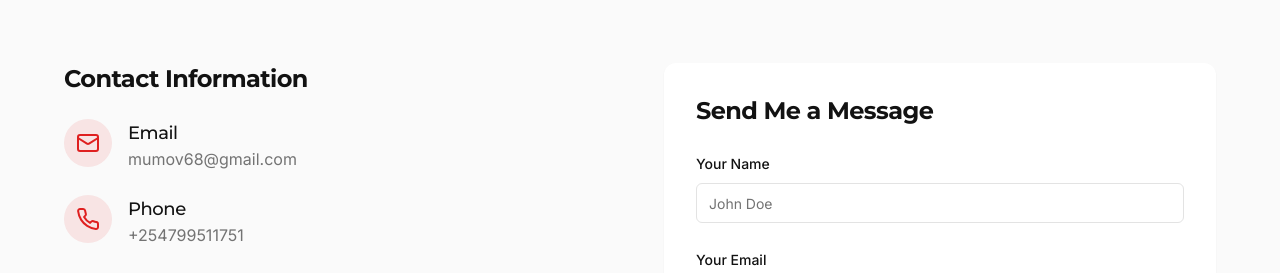
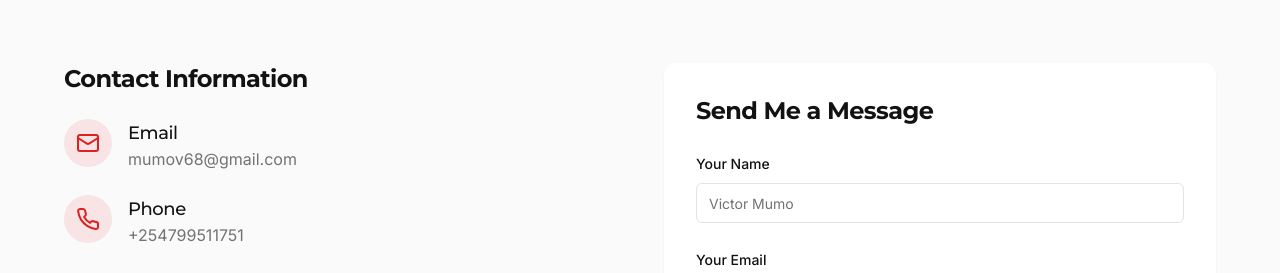
Before and after one commit to nfvic/nfvic-portfolio, a React (Vite) app: page / in a window 1280 px wide. Shown: the part 3049-3322 px from the top of the page. Built offline with nearby package versions, Linux system fonts and the light colour scheme.

Commit message:
Fix: Update contact form placeholder
Change the placeholder text in the contact form's name input field to "victor mumo".

```diff
--- a/src/components/Contact.tsx
+++ b/src/components/Contact.tsx
@@ -1,4 +1,3 @@
-
 import React, { useState } from 'react';
 import { Mail, Phone, Github, Linkedin } from 'lucide-react';
 import { Input } from "@/components/ui/input";
@@ -8,7 +7,6 @@ import { Form, FormControl, FormDescription, FormField, FormItem, FormLabel, For
 import { zodResolver } from "@hookform/resolvers/zod";
 import * as z from "zod";
 
-// Define form validation schema
 const formSchema = z.object({
   name: z.string().min(2, {
     message: "Name must be at least 2 characters.",
@@ -22,7 +20,6 @@ const formSchema = z.object({
 });
 
 const Contact: React.FC = () => {
-  // Define form
   const form = useForm<z.infer<typeof formSchema>>({
     resolver: zodResolver(formSchema),
     defaultValues: {
@@ -32,7 +29,6 @@ const Contact: React.FC = () => {
     },
   });
 
-  // Handle form submission
   const onSubmit = (values: z.infer<typeof formSchema>) => {
     console.log('Form submitted:', values);
     alert('Thank you for your message! I will get back to you soon.');
@@ -48,7 +44,6 @@ const Contact: React.FC = () => {
         </p>
 
         <div className="grid grid-cols-1 lg:grid-cols-2 gap-12">
-          {/* Contact Info */}
           <div>
             <h3 className="text-2xl font-bold mb-6">Contact Information</h3>
 
@@ -103,7 +98,6 @@ const Contact: React.FC = () => {
             </div>
           </div>
 
-          {/* Contact Form */}
           <div className="bg-card p-8 rounded-xl shadow-sm">
             <h3 className="text-2xl font-bold mb-6">Send Me a Message</h3>
 
@@ -116,7 +110,7 @@ const Contact: React.FC = () => {
                     <FormItem>
                       <FormLabel>Your Name</FormLabel>
                       <FormControl>
-                        <Input placeholder="John Doe" {...field} />
+                        <Input placeholder="Victor Mumo" {...field} />
                       </FormControl>
                       <FormMessage />
                     </FormItem>
```
